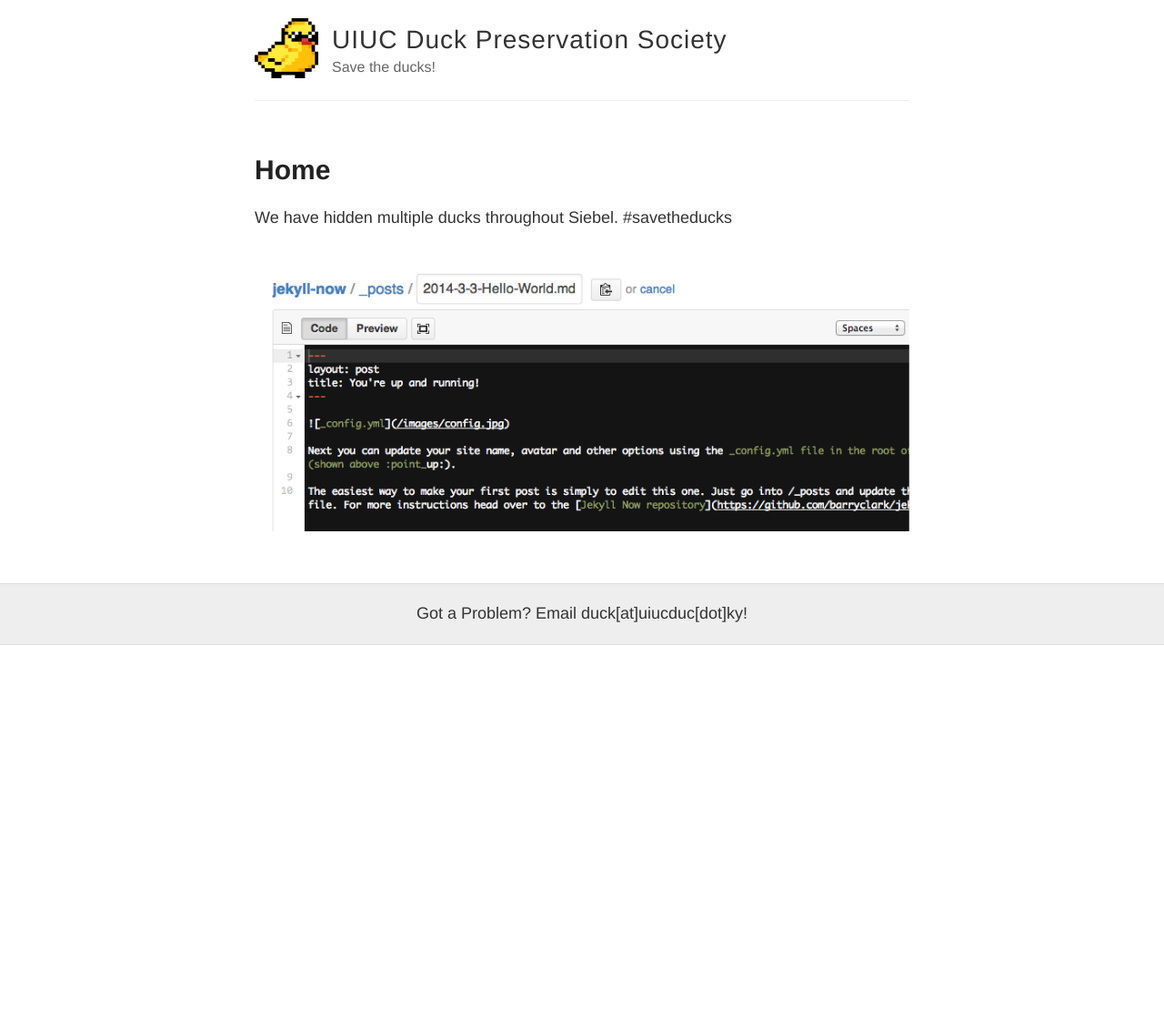
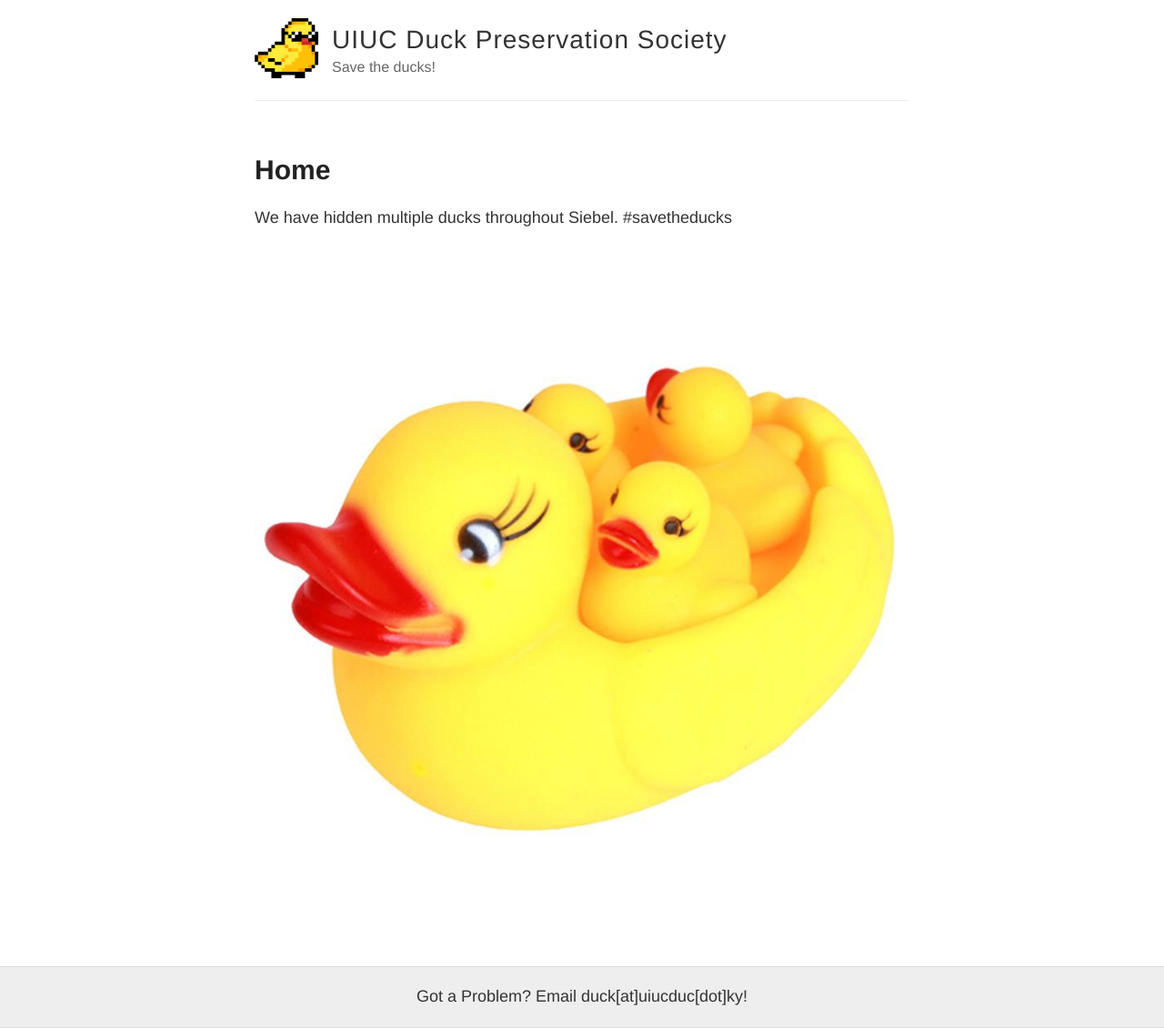
Before and after one commit to tanvibajpai/uiucducky, a Jekyll site: the page built from index.html, in a window 1280 px wide. Shown: the whole page at 91% size. Built offline with Jekyll 4.4.1, drawn with Linux system fonts in a browser that asks for light colours; before the commit the page ends 900 px from its top, so only the background shows below that.

Commit message:
something has changed

```diff
--- a/_layouts/default.html
+++ b/_layouts/default.html
@@ -33,7 +33,7 @@
       {{ content }}
       <img id="myPicture" />
       <script>
-        var duck_pics = ["images/duck.png", "images/first-post.png"]
+        var duck_pics = ["images/_JRobles71_2019_Nov_25.0.jpg", "images/5d02dc5c240000300f90fa44.jpeg", "images/7f3de37fd9ba26a81c1401cfff145d6ea2cef716_original.jpeg", "images/DlwU0Vj.jpeg"]
           function choosePic() {
             var randomNum = Math.floor(Math.random() * duck_pics.length);
             document.getElementById("myPicture").src = duck_pics[randomNum];
```
Also changed, not shown: images/5d02dc5c240000300f90fa44.jpeg (added), images/7f3de37fd9ba26a81c1401cfff145d6ea2cef716_original.jpeg (added), images/DlwU0Vj.jpeg (added), images/_JRobles71_2019_Nov_25.0.jpg (added).
